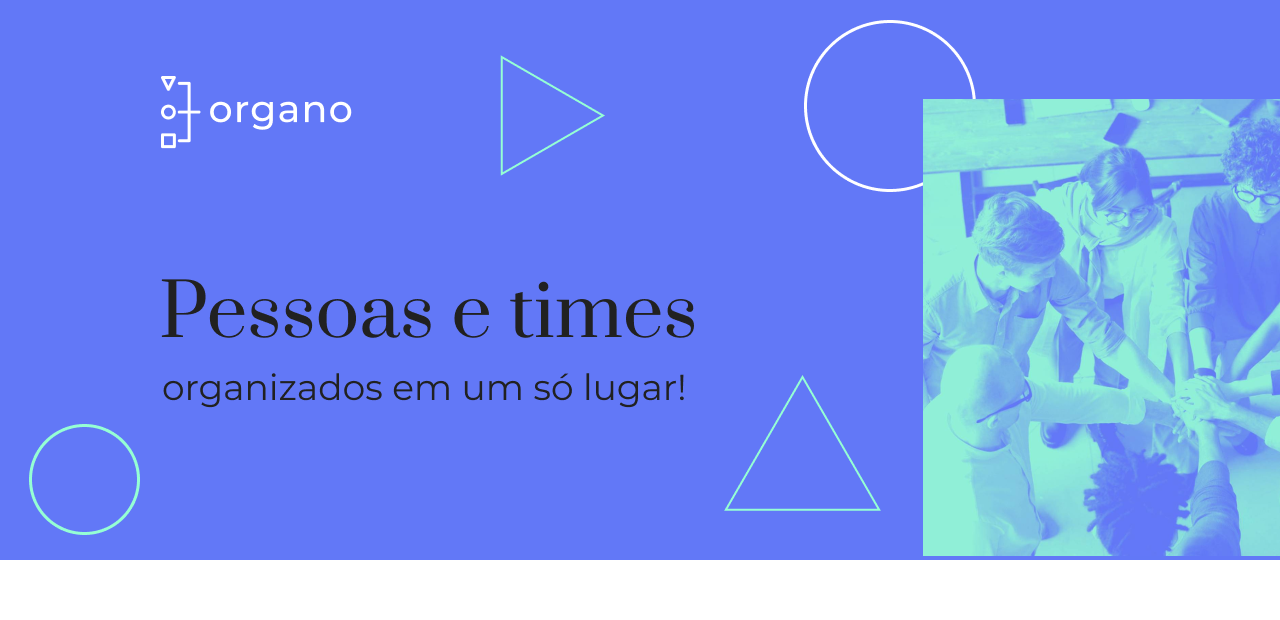
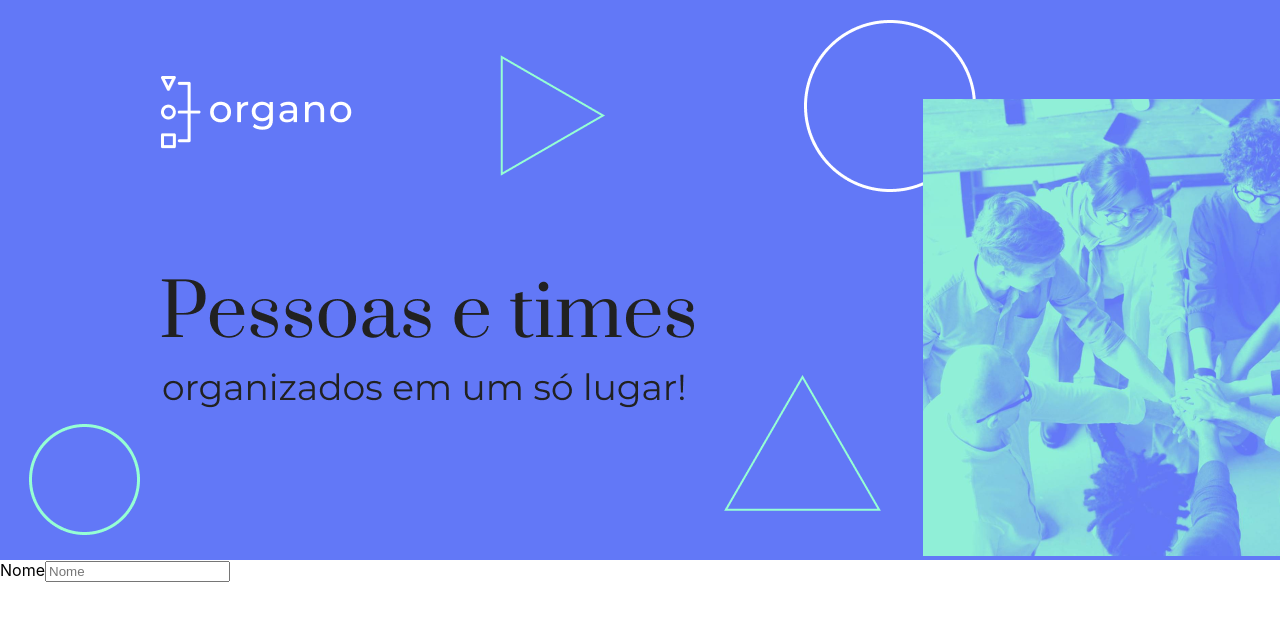
Before and after one commit to patricchubaca/React, a React (Create React App) app: page / in a window 1280 px wide. Shown: the top 620 px of the page. Built offline with nearby package versions, Linux system fonts and the light colour scheme.

Commit message:
Feat :: Drop archives

```diff
--- a/src/App.tsx
+++ b/src/App.tsx
@@ -1,10 +1,11 @@
 import Banner from './Componentes/Banner/Banner';
+import CampoTexto from './Componentes/CampoTexto/CampoTexto';
 
 function App() {
   return (
     <div className="App">
       <Banner />
-
+      <CampoTexto />
     </div>
   );
 }
--- /dev/null
+++ b/src/Componentes/CampoTexto/CampoTexto.tsx
@@ -0,0 +1,10 @@
+const CampoTexto = () => {
+  return (
+    <div>
+      <label>Nome</label>
+      <input type="text" name="nome" placeholder="Nome" />
+    </div>
+  )
+}
+
+export default CampoTexto
```
Also changed, not shown: src/Componentes/CampoTexto/CampoTexto.css (added).
